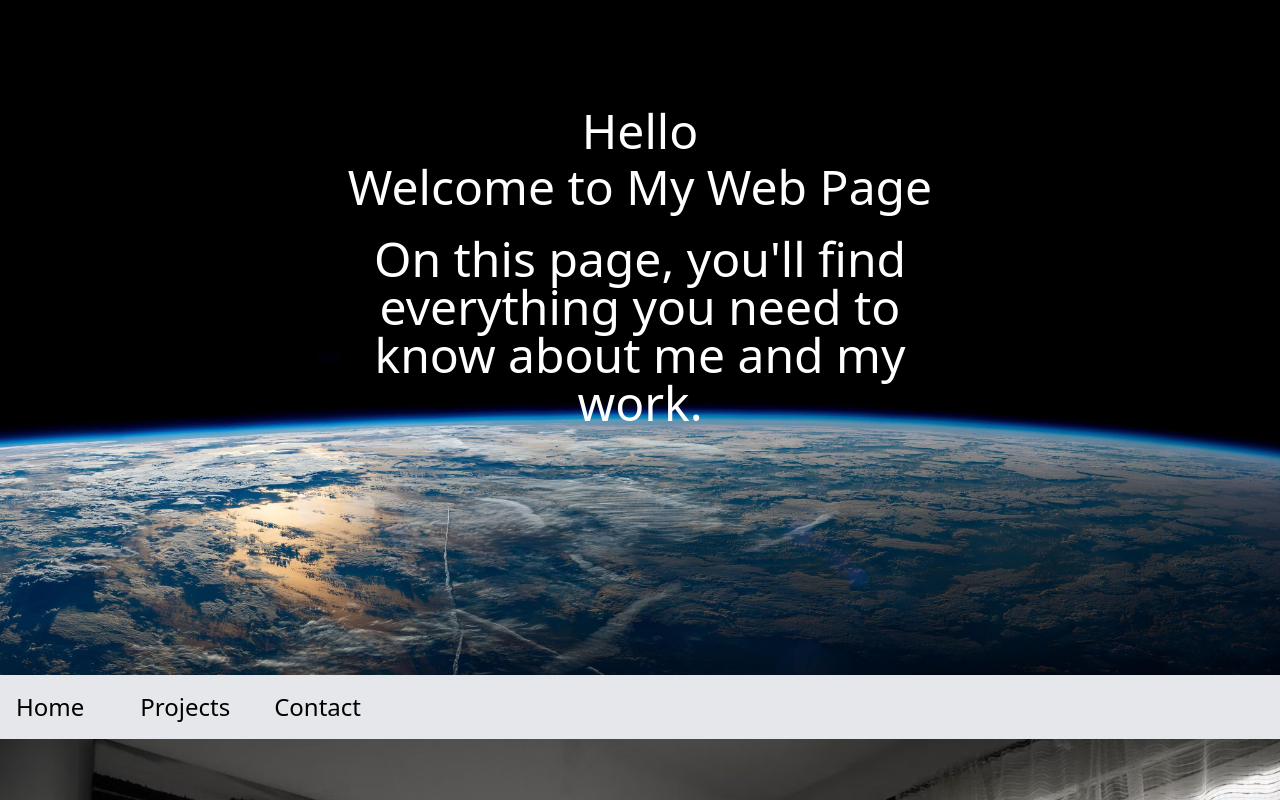
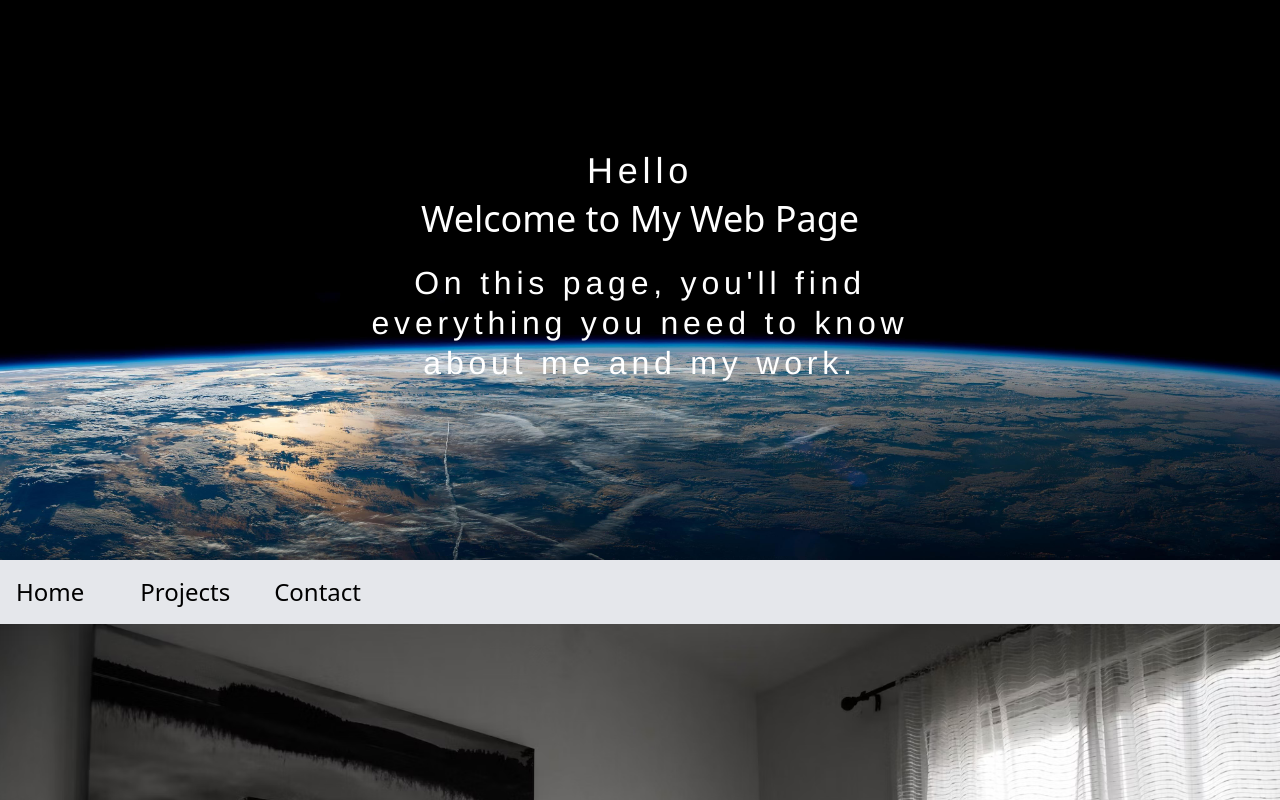
Before and after one commit to salihcelebi96/Portfolio, a React (Create React App) app: page / in a window 1280 px wide. Shown: the top 800 px of the page. Built offline with nearby package versions, Linux system fonts and the light colour scheme.

Commit message:
10.commit

```diff
--- /dev/null
+++ b/src/css/Home.css
@@ -0,0 +1,29 @@
+.topping {
+    width: 100vw;
+    height: 70vh;
+    background-repeat: no-repeat;
+    background-size: cover;
+
+  }
+  .bolder {
+    font-weight: 500;
+    letter-spacing: 0.3rem;
+    font-size: 2rem;
+  }
+  .hello,
+  .bolder,
+  .wellcome {
+    font-weight: 500;
+    color: rgb(255, 255, 255);
+    letter-spacing: 0.3rem;
+    font-family: "Franklin Gothic Medium", "Arial Narrow", Arial, sans-serif;
+  }
+
+  @media screen and (max-width: 767px) {
+    .upword {
+      font-size: 1.3rem;
+    }
+    .hello{
+        font-size: 1.5rem;
+    }
+  }
--- a/src/pages/Home.js
+++ b/src/pages/Home.js
@@ -3,19 +3,23 @@ import background from "../assets/earth.jpg"
 import Navbar  from '../components/navbar'
 import Me from "../components/me"
 import Work from "../components/work";
+import "../css/Home.css";
 
 const Home = () => {
   return (
     <div>
-      <div className='h-full'>
+      <div className='h-full  '>
         <div>
-            <img  src={background} alt=""/>
+        <div className=''>
+            <img className='topping' src={background} alt=""/>
         </div>
-        <div className='content absolute lg:text-3xl xl:text-5xl  md:text-lg   sm:text-xl   top-1/3 left-1/2 transform -translate-x-1/2 -translate-y-1/2 text-center text-white '>
-          <p>Hello</p>
-          <p className='pt-2 pb-6 '>Welcome to My Web Page</p>
-          <p>On this page, you'll find everything you need to know about me and my work.</p>
+        <div className='content absolute  sm:text-4xl  md:text-4xl   top-1/3 left-1/2   transform -translate-x-1/2 -translate-y-1/2   text-center  text-white '>
+          <p className='hello '>Hello</p>
+          <p className='pt-2 pb-6 welcome'>Welcome to My Web Page</p>
+          <p className='bolder upword'>On this page, you'll find everything you need to know about me and my work.</p>
         </div>
+        </div>
+
         <div className=' sticky top-0 z-10'>
           <Navbar/>
         </div>
```
